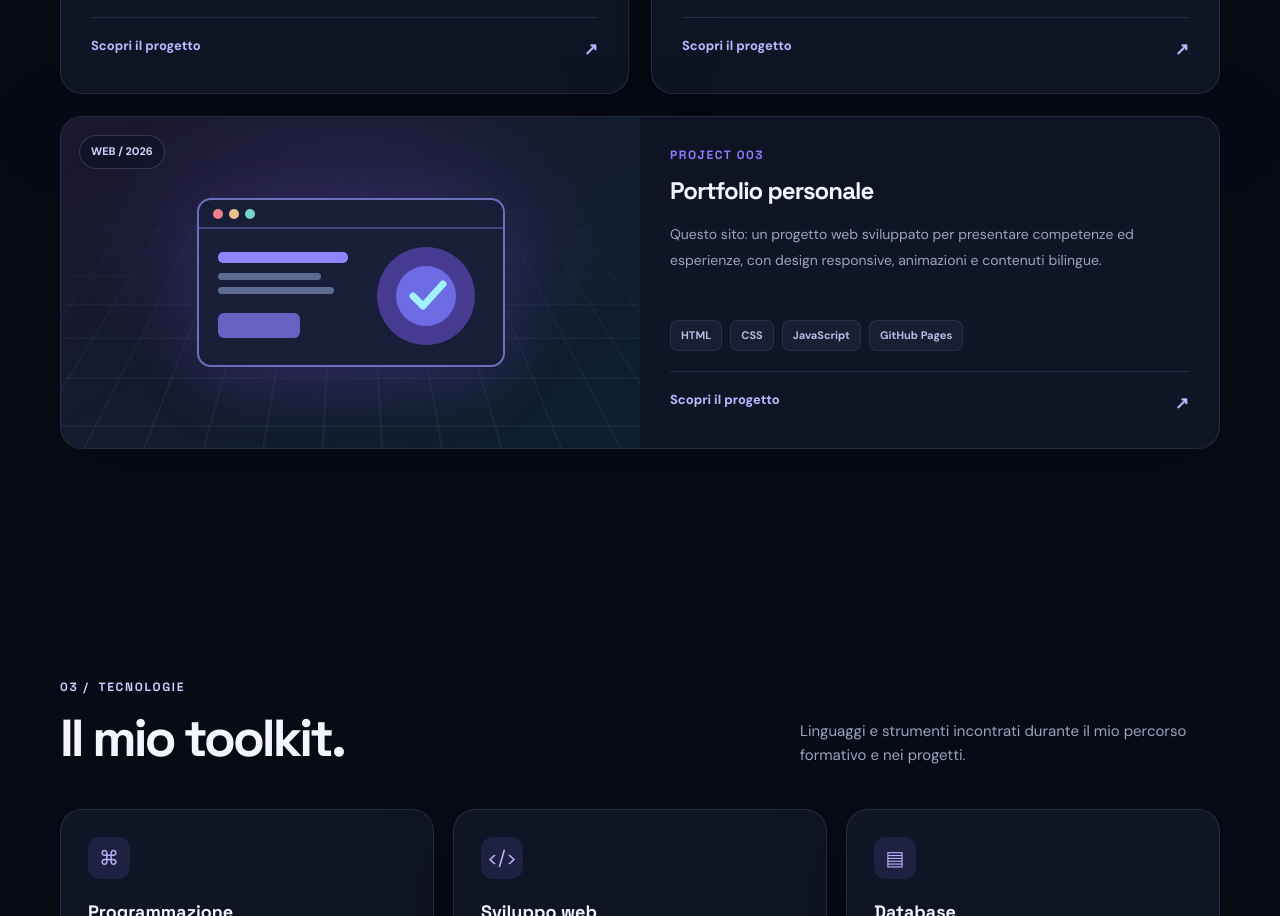
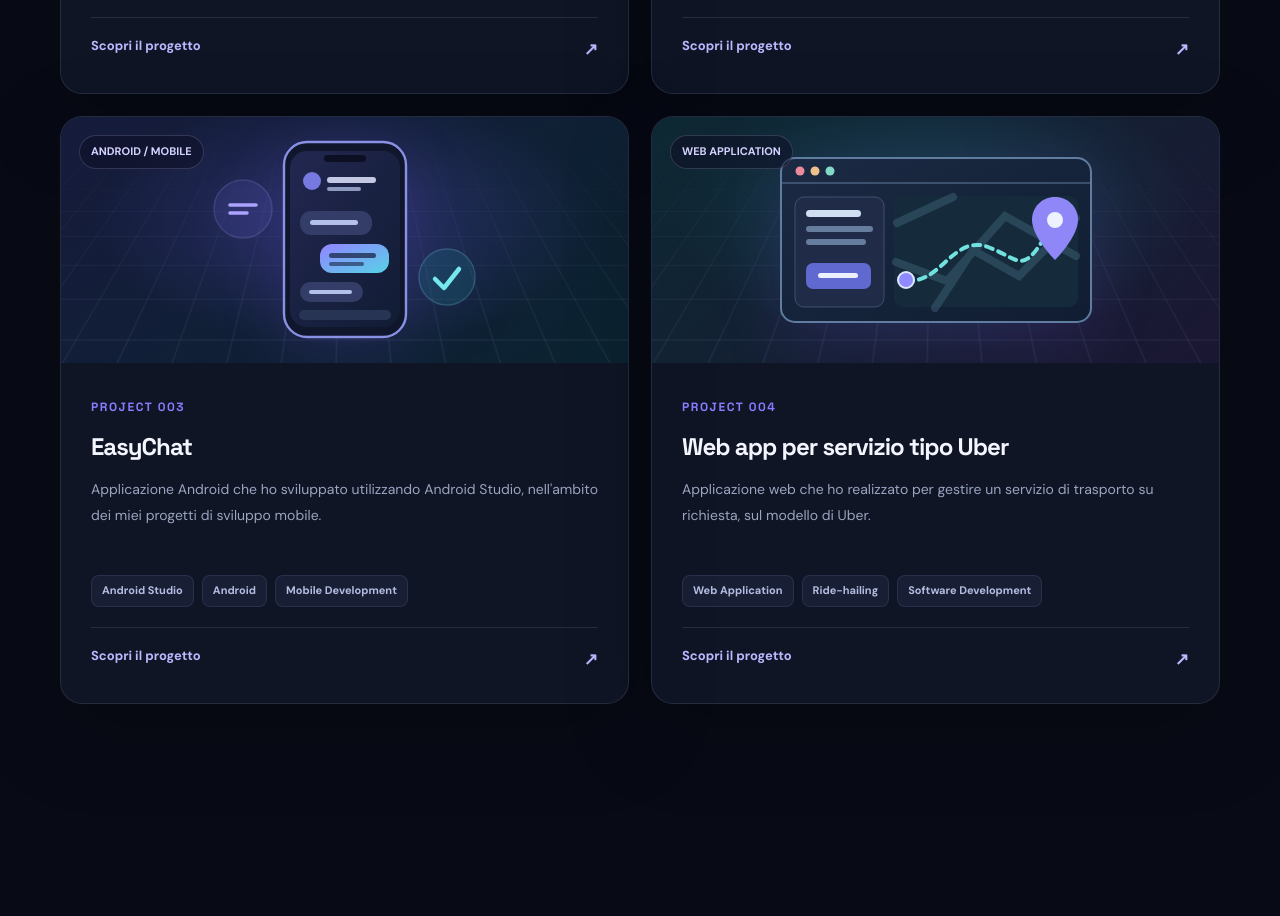
Before and after one commit to RaffaeleZofrea/RaffaeleZofrea.github.io, a plain HTML site: page index.html in a window 1280 px wide. Shown: the part 2305-3221 px from the top of the page. Drawn offline with Linux system fonts and the light colour scheme.

Commit message:
Update index.html

```diff
--- a/index.html
+++ b/index.html
@@ -149,7 +149,8 @@
     .project-visual { height:246px; position:relative; overflow:hidden; display:flex; align-items:center; justify-content:center; }
     .project-visual.robot { background:radial-gradient(ellipse at 50% 44%,rgba(115,92,238,.26),transparent 60%), linear-gradient(145deg,#171934,#0f2232); }
     .project-visual.lane { background:radial-gradient(ellipse at 50% 33%,rgba(44,174,214,.23),transparent 66%),linear-gradient(140deg,#101d30,#101526); }
-    .project-visual.website { background:radial-gradient(ellipse at 50% 40%,rgba(126,82,225,.22),transparent 65%),linear-gradient(145deg,#1b172f,#0c202d); }
+    .project-visual.easychat { background:radial-gradient(ellipse at 50% 42%,rgba(110,99,245,.27),transparent 63%),linear-gradient(140deg,#161b3c,#0b2330); }
+    .project-visual.rides { background:radial-gradient(ellipse at 50% 38%,rgba(47,183,194,.20),transparent 65%),linear-gradient(140deg,#0d2833,#1b1733); }
     .project-visual .grid-lines { position:absolute; inset:-35%; background-image:linear-gradient(rgba(159,171,234,.09) 1px,transparent 1px),linear-gradient(90deg,rgba(159,171,234,.09) 1px,transparent 1px); background-size:34px 34px; transform:perspective(400px) rotateX(48deg) scale(1.2); mask-image:linear-gradient(to bottom,transparent 5%,black 80%); }
     .project-badge { position:absolute; top:18px; left:18px; font-size:11px; font-weight:700; color:#d6d2ff; background:rgba(14,17,38,.58); border:1px solid rgba(211,205,255,.18); padding:7px 11px; border-radius:20px; z-index:2; }
     .robot-svg { width:300px; height:194px; filter:drop-shadow(0 24px 40px rgba(110,112,247,.24)); transform:rotate(-7deg); animation:robotBob 5s ease-in-out infinite; }
@@ -347,16 +348,40 @@
             </div>
             <div class="project-body"><span class="project-number">PROJECT 002</span><h3>Lane Detection</h3><p data-it="Progetto universitario in corso per riconoscere e disegnare le corsie stradali nelle immagini tramite reti neurali, con dataset TuSimple." data-en="Ongoing university project to detect and draw road lane markings in images using neural networks and the TuSimple dataset.">Progetto universitario in corso per riconoscere e disegnare le corsie stradali nelle immagini tramite reti neurali, con dataset TuSimple.</p><div class="tags"><span class="tag">Python</span><span class="tag">Deep Learning</span><span class="tag">Computer Vision</span></div><details><summary data-it="Scopri il progetto" data-en="Explore this project">Scopri il progetto</summary><p data-it="Obiettivo iniziale: addestrare un modello che identifichi la posizione delle linee di corsia in immagini mai viste. La possibilità di sperimentarlo successivamente in un simulatore è tra gli sviluppi previsti." data-en="Initial goal: train a model to locate lane markings in previously unseen images. Testing it in a simulator is a potential next step.">Obiettivo iniziale: addestrare un modello che identifichi la posizione delle linee di corsia in immagini mai viste. La possibilità di sperimentarlo successivamente in un simulatore è tra gli sviluppi previsti.</p></details></div>
           </article>
-          <article class="project slim" data-tilt data-reveal>
-            <div class="project-visual website"><div class="grid-lines"></div><span class="project-badge">WEB / 2026</span>
-              <svg class="web-svg" viewBox="0 0 350 210" xmlns="http://www.w3.org/2000/svg" fill="none" aria-label="Illustrazione di una pagina web">
-                <rect x="22" y="22" width="306" height="167" rx="13" fill="#181d38" stroke="#6d6fbf" stroke-width="2"/>
-                <path d="M22 51H328" stroke="#6d6fbf"/><circle cx="42" cy="37" r="5" fill="#ed7e90"/><circle cx="58" cy="37" r="5" fill="#edc18c"/><circle cx="74" cy="37" r="5" fill="#73d5c8"/>
-                <rect x="42" y="75" width="130" height="11" rx="5" fill="#8e84fc"/><rect x="42" y="96" width="103" height="7" rx="3.5" fill="#5d6a91"/><rect x="42" y="110" width="116" height="7" rx="3.5" fill="#5d6a91"/><rect x="42" y="136" width="82" height="25" rx="6" fill="#6562c2"/>
-                <circle cx="250" cy="119" r="49" fill="#463b90"/><circle cx="250" cy="119" r="30" fill="#6e6ce5"/><path d="M237 119L247 129L267 107" stroke="#a3f0ff" stroke-width="7" stroke-linecap="round" stroke-linejoin="round"/>
+          <article class="project" data-tilt data-reveal>
+            <div class="project-visual easychat"><div class="grid-lines"></div><span class="project-badge">ANDROID / MOBILE</span>
+              <svg class="web-svg" viewBox="0 0 350 210" xmlns="http://www.w3.org/2000/svg" fill="none" role="img" aria-label="Illustrazione di uno smartphone con conversazioni in EasyChat">
+                <defs><linearGradient id="chatScreen" x1="0" y1="0" x2="1" y2="1"><stop stop-color="#222750"/><stop offset="1" stop-color="#111c34"/></linearGradient><linearGradient id="chatBubble" x1="0" y1="0" x2="1" y2="1"><stop stop-color="#9284ff"/><stop offset="1" stop-color="#57d3e7"/></linearGradient></defs>
+                <rect x="114" y="7" width="122" height="195" rx="23" fill="#10172d" stroke="#8991e5" stroke-width="2.4"/>
+                <rect x="120" y="16" width="110" height="176" rx="17" fill="url(#chatScreen)"/>
+                <rect x="154" y="20" width="42" height="7" rx="3.5" fill="#0c1022"/>
+                <circle cx="142" cy="46" r="9" fill="#878aff" opacity=".83"/><rect x="157" y="42" width="49" height="6" rx="3" fill="#e2e5ff" opacity=".85"/><rect x="157" y="52" width="34" height="4" rx="2" fill="#8d99bf"/>
+                <rect x="130" y="76" width="72" height="24" rx="11" fill="#343d67"/><rect x="140" y="85" width="48" height="5" rx="2.5" fill="#b3c0e8"/>
+                <rect x="150" y="109" width="69" height="29" rx="12" fill="url(#chatBubble)"/><rect x="159" y="118" width="47" height="5" rx="2.5" fill="#202f53" opacity=".8"/><rect x="159" y="127" width="35" height="4" rx="2" fill="#202f53" opacity=".65"/>
+                <rect x="130" y="147" width="63" height="20" rx="10" fill="#343d67"/><rect x="139" y="155" width="43" height="4" rx="2" fill="#b3c0e8"/>
+                <rect x="129" y="175" width="92" height="10" rx="5" fill="#283453"/>
+                <circle cx="73" cy="74" r="29" fill="#5857b8" opacity=".22" stroke="#aaa3ff" stroke-width="1.5"/><path d="M60 70h26m-26 8h17" stroke="#aaa3ff" stroke-width="3.5" stroke-linecap="round"/>
+                <circle cx="277" cy="142" r="28" fill="#1c7789" opacity=".26" stroke="#70daed" stroke-width="1.5"/><path d="M265 144l9 9 15-19" stroke="#76e7ed" stroke-width="4.5" stroke-linecap="round" stroke-linejoin="round"/>
               </svg>
             </div>
-            <div class="project-body"><span class="project-number">PROJECT 003</span><h3 data-it="Portfolio personale" data-en="Personal portfolio">Portfolio personale</h3><p data-it="Questo sito: un progetto web sviluppato per presentare competenze ed esperienze, con design responsive, animazioni e contenuti bilingue." data-en="This website: a web project built to showcase my skills and experience, featuring responsive design, animations and bilingual content.">Questo sito: un progetto web sviluppato per presentare competenze ed esperienze, con design responsive, animazioni e contenuti bilingue.</p><div class="tags"><span class="tag">HTML</span><span class="tag">CSS</span><span class="tag">JavaScript</span><span class="tag">GitHub Pages</span></div><details><summary data-it="Scopri il progetto" data-en="Explore this project">Scopri il progetto</summary><p data-it="La pagina è ospitata gratuitamente su GitHub Pages. Il codice è pubblico e può essere aggiornato direttamente dal repository." data-en="The page is hosted on GitHub Pages. Its source code is public and can be updated directly from the repository.">La pagina è ospitata gratuitamente su GitHub Pages. Il codice è pubblico e può essere aggiornato direttamente dal repository.</p><p><a href="https://github.com/RaffaeleZofrea/RaffaeleZofrea.github.io" target="_blank" rel="noopener noreferrer" style="color:var(--b)">GitHub repository ↗</a></p></details></div>
+            <div class="project-body"><span class="project-number">PROJECT 003</span><h3>EasyChat</h3><p data-it="Applicazione Android che ho sviluppato utilizzando Android Studio, nell'ambito dei miei progetti di sviluppo mobile." data-en="An Android application I developed using Android Studio as part of my mobile development projects.">Applicazione Android che ho sviluppato utilizzando Android Studio, nell'ambito dei miei progetti di sviluppo mobile.</p><div class="tags"><span class="tag">Android Studio</span><span class="tag">Android</span><span class="tag">Mobile Development</span></div><details><summary data-it="Scopri il progetto" data-en="Explore this project">Scopri il progetto</summary><p data-it="EasyChat è un'applicazione che ho realizzato con Android Studio. Aggiungerò qui le funzionalità implementate, le schermate e i dettagli tecnici del progetto." data-en="EasyChat is an application I built with Android Studio. I will add its implemented features, screenshots and technical details here.">EasyChat è un'applicazione che ho realizzato con Android Studio. Aggiungerò qui le funzionalità implementate, le schermate e i dettagli tecnici del progetto.</p></details></div>
+          </article>
+          <article class="project" data-tilt data-reveal>
+            <div class="project-visual rides"><div class="grid-lines"></div><span class="project-badge">WEB APPLICATION</span>
+              <svg class="web-svg" viewBox="0 0 350 210" xmlns="http://www.w3.org/2000/svg" fill="none" role="img" aria-label="Illustrazione di una web app per la gestione di un servizio di trasporto con mappa e percorso">
+                <defs><linearGradient id="ridesBg" x1="0" y1="0" x2="1" y2="1"><stop stop-color="#1b2a43"/><stop offset="1" stop-color="#101d32"/></linearGradient></defs>
+                <rect x="20" y="23" width="310" height="164" rx="14" fill="url(#ridesBg)" stroke="#607c9e" stroke-width="2"/>
+                <path d="M20 48H330" stroke="#607c9e"/><circle cx="39" cy="36" r="4.5" fill="#ed899c"/><circle cx="54" cy="36" r="4.5" fill="#edc08c"/><circle cx="69" cy="36" r="4.5" fill="#82d9c5"/>
+                <rect x="34" y="62" width="89" height="110" rx="9" fill="#202b48" stroke="#506081" stroke-width=".7"/>
+                <rect x="45" y="75" width="55" height="7" rx="3.5" fill="#d0def2"/><rect x="45" y="91" width="67" height="6" rx="3" fill="#667d9d"/><rect x="45" y="104" width="60" height="6" rx="3" fill="#667d9d"/><rect x="45" y="128" width="65" height="26" rx="7" fill="#5f69d0"/><rect x="57" y="138" width="40" height="5" rx="2.5" fill="#ebefff"/>
+                <rect x="133" y="61" width="184" height="111" rx="9" fill="#152b3b"/>
+                <path d="M136 88l56-26M174 173l38-58 46 26 57-58M135 127l51 19 58-65 71 40" stroke="#456a81" stroke-width="8" stroke-linecap="round" opacity=".43"/>
+                <path d="M145 145C179 151 192 99 227 112S261 145 294 84" stroke="#71e2df" stroke-width="4" stroke-linecap="round" stroke-dasharray="7 6"/>
+                <circle cx="145" cy="145" r="8" fill="#8e8aff" stroke="#dde7ff" stroke-width="2"/>
+                <path d="M294 62c-13 0-23 10-23 23 0 17 23 40 23 40s23-23 23-40c0-13-10-23-23-23Z" fill="#8f87f8"/><circle cx="294" cy="85" r="8" fill="#eef1ff"/>
+              </svg>
+            </div>
+            <div class="project-body"><span class="project-number">PROJECT 004</span><h3 data-it="Web app per servizio tipo Uber" data-en="Ride-hailing service web app">Web app per servizio tipo Uber</h3><p data-it="Applicazione web che ho realizzato per gestire un servizio di trasporto su richiesta, sul modello di Uber." data-en="A web application I developed to manage an on-demand transportation service, based on the Uber model.">Applicazione web che ho realizzato per gestire un servizio di trasporto su richiesta, sul modello di Uber.</p><div class="tags"><span class="tag">Web Application</span><span class="tag">Ride-hailing</span><span class="tag">Software Development</span></div><details><summary data-it="Scopri il progetto" data-en="Explore this project">Scopri il progetto</summary><p data-it="Progetto di sviluppo web dedicato alla gestione di un servizio simile a Uber. Aggiungerò qui le funzionalità effettivamente implementate e le tecnologie utilizzate." data-en="A web development project focused on managing an Uber-like service. I will add the implemented features and technologies used here.">Progetto di sviluppo web dedicato alla gestione di un servizio simile a Uber. Aggiungerò qui le funzionalità effettivamente implementate e le tecnologie utilizzate.</p></details></div>
           </article>
         </div>
       </div>
```
